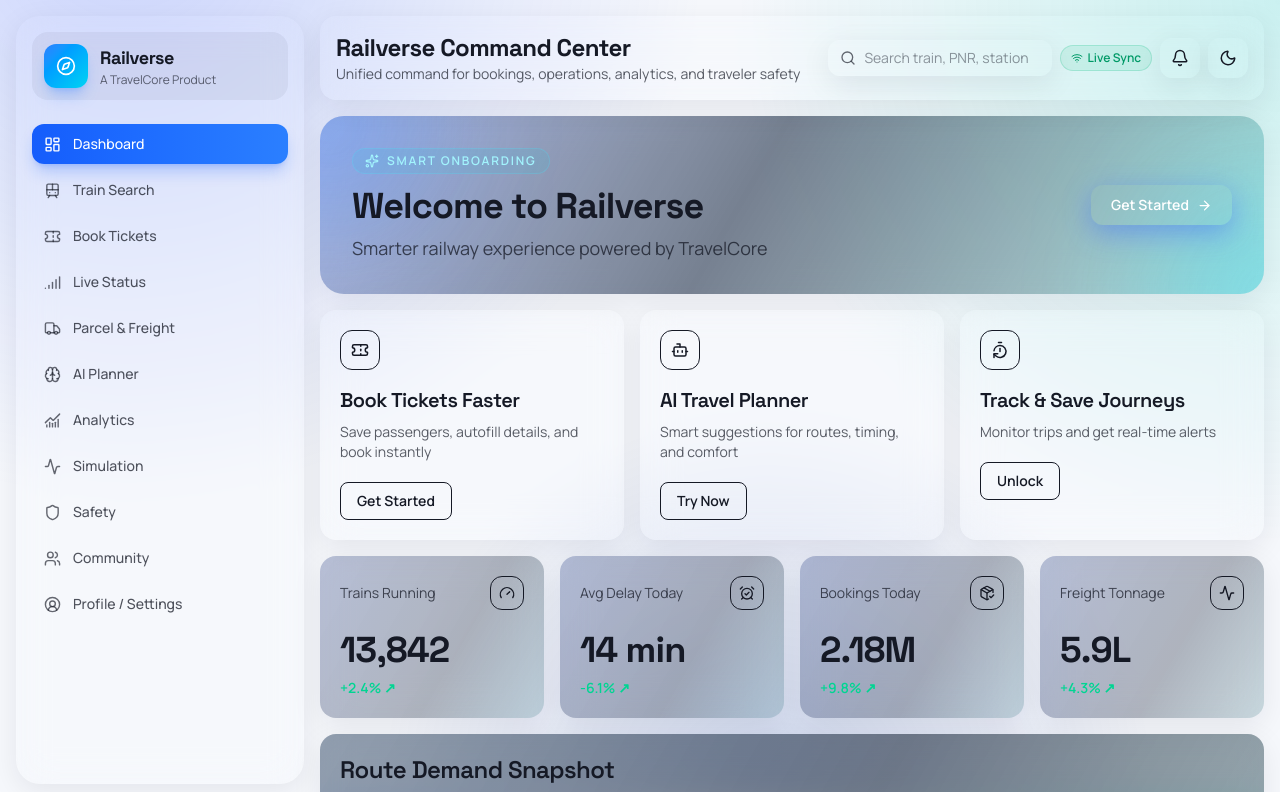
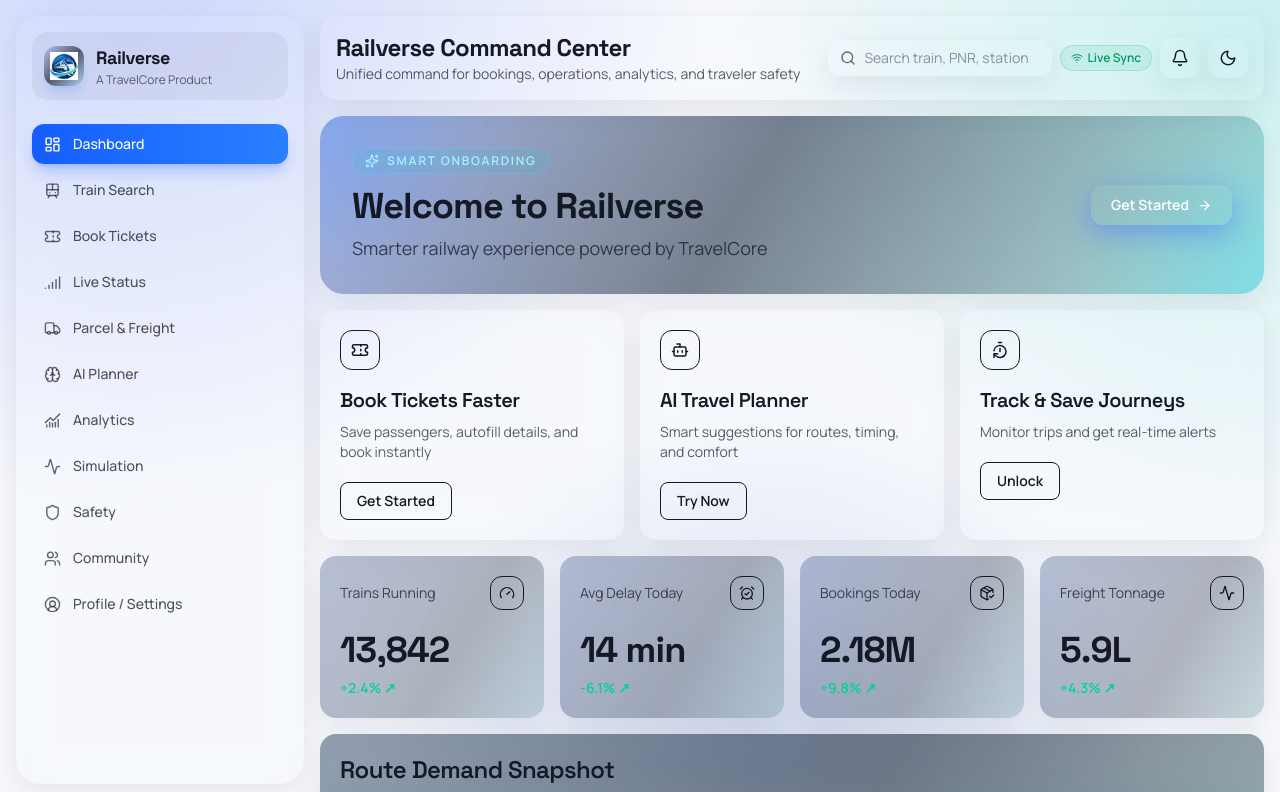
Before and after one commit to vishalsingh7126/railverse, a Next.js app: page /dashboard in a window 1280 px wide. Shown: the top 792 px of the page. Built offline with nearby package versions, Linux system fonts and the light colour scheme.

Commit message:
Added proper Railverse logo branding

```diff
--- a/src/app/layout.tsx
+++ b/src/app/layout.tsx
@@ -18,6 +18,11 @@ export const metadata: Metadata = {
   title: "Railverse | A TravelCore Product",
   description:
     "Railverse is a next-generation railway ecosystem platform blending booking, live operations, analytics, AI planning, and safety.",
+  icons: {
+    icon: "/logo-icon.png",
+    shortcut: "/logo-icon.png",
+    apple: "/logo-icon.png",
+  },
 };
 
 export default function RootLayout({
--- a/src/components/layout/sidebar.tsx
+++ b/src/components/layout/sidebar.tsx
@@ -1,5 +1,6 @@
 "use client";
 
+import Image from "next/image";
 import Link from "next/link";
 import { usePathname } from "next/navigation";
 import {
@@ -7,7 +8,6 @@ import {
   Brain,
   ChartNoAxesCombined,
   CircleUserRound,
-  Compass,
   LayoutDashboard,
   Shield,
   Signal,
@@ -38,8 +38,15 @@ export function Sidebar() {
   return (
     <aside className="glass rail-grid sticky top-4 hidden h-[calc(100vh-2rem)] w-72 shrink-0 overflow-y-auto rounded-3xl p-4 lg:block">
       <div className="mb-6 flex items-center gap-3 rounded-2xl bg-foreground/5 p-3">
-        <div className="inline-flex h-11 w-11 items-center justify-center rounded-xl bg-gradient-to-br from-blue-500 to-cyan-400 text-white shadow-lg shadow-blue-500/30">
-          <Compass size={20} />
+        <div className="inline-flex h-10 w-10 shrink-0 items-center justify-center rounded-xl bg-gradient-to-br from-blue-500/15 via-slate-950/60 to-cyan-400/15 p-1.5 shadow-lg shadow-blue-500/20 ring-1 ring-white/10">
+          <Image
+            src="/logo-icon.png"
+            alt="Railverse"
+            width={40}
+            height={40}
+            sizes="40px"
+            className="h-full w-full object-contain"
+          />
         </div>
         <div>
           <p className="font-display text-lg font-bold tracking-tight">Railverse</p>
--- a/src/components/layout/theme-toggle.tsx
+++ b/src/components/layout/theme-toggle.tsx
@@ -1,10 +1,23 @@
 "use client";
 
+import { useEffect, useState } from "react";
 import { Moon, SunMedium } from "lucide-react";
 import { useTheme } from "@/components/providers/theme-provider";
 
 export function ThemeToggle() {
+  const [mounted, setMounted] = useState(false);
   const { resolvedTheme, setTheme } = useTheme();
+
+  useEffect(() => {
+    const frame = window.requestAnimationFrame(() => setMounted(true));
+
+    return () => window.cancelAnimationFrame(frame);
+  }, []);
+
+  if (!mounted) {
+    return null;
+  }
+
   const isDark = resolvedTheme === "dark";
 
   return (
```
Also changed, not shown: public/logo-full.png (added), public/logo-icon.png (added).
